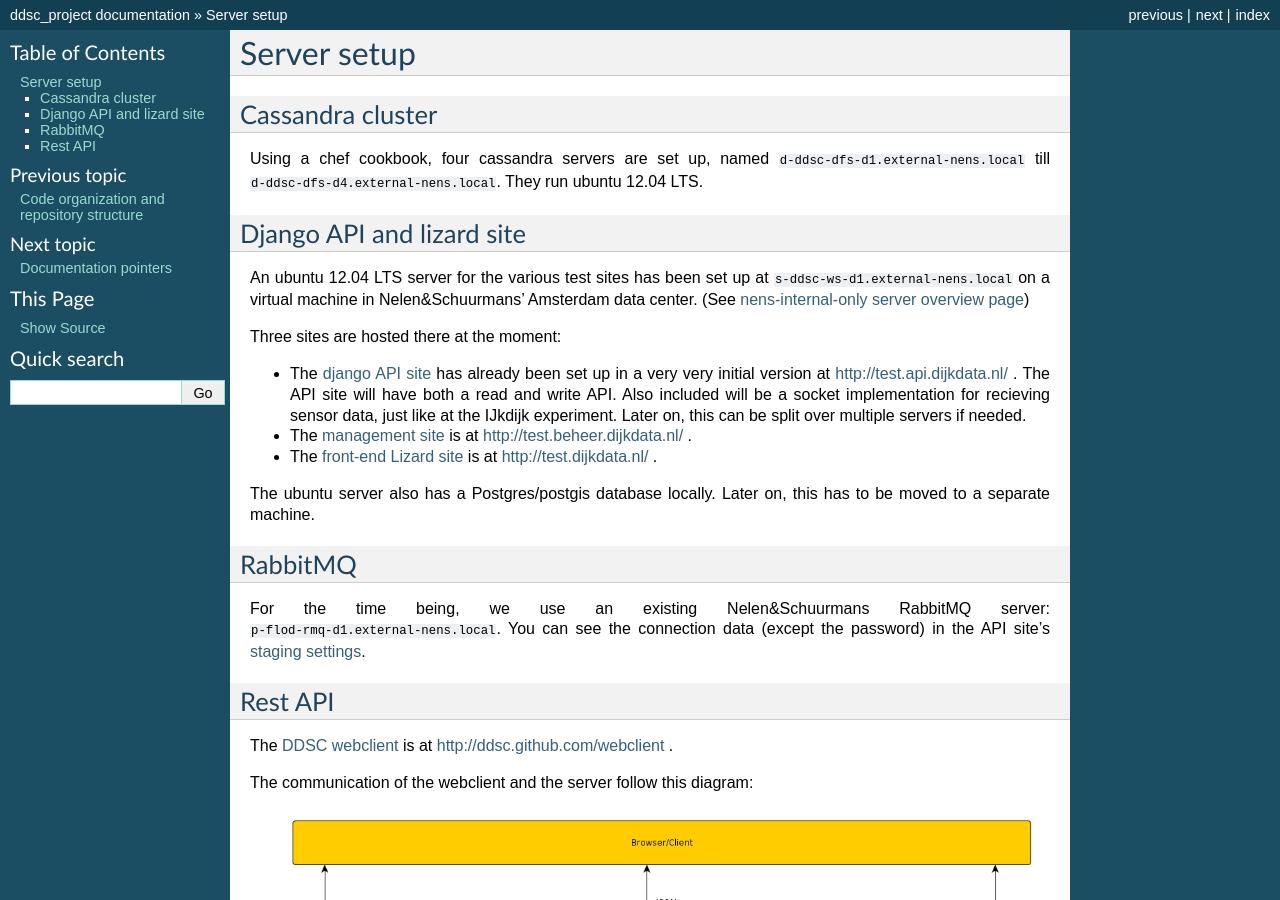
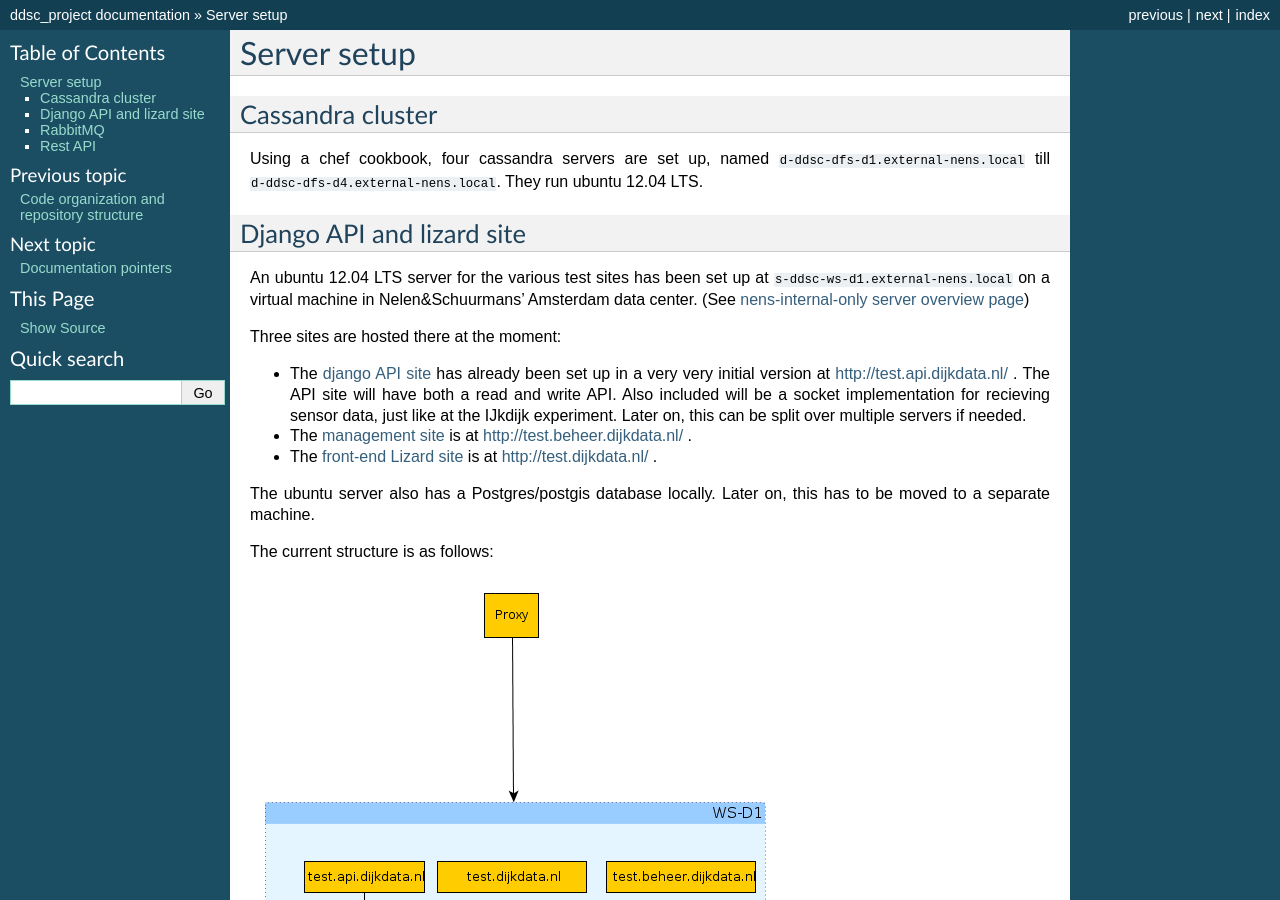
Before and after one commit to ddsc/ddsc-project, a Sphinx documentation site: the page built from doc/source/servers.rst, in a window 1280 px wide and 900 px high. Built offline with Sphinx 7.4.7, drawn with Linux system fonts in a browser that asks for light colours.

Commit message:
Add first dabble image for server config.

```diff
--- a/doc/source/servers.rst
+++ b/doc/source/servers.rst
@@ -35,6 +35,11 @@ Three sites are hosted there at the moment:
 The ubuntu server also has a Postgres/postgis database locally. Later on, this
 has to be moved to a separate machine.
 
+The current structure is as follows:
+
+.. image:: dijkdata-server-structure.png
+
+
 
 RabbitMQ
 --------
```
Also changed, not shown: doc/source/dijkdata-server-structure.png (added), 1 other file.
